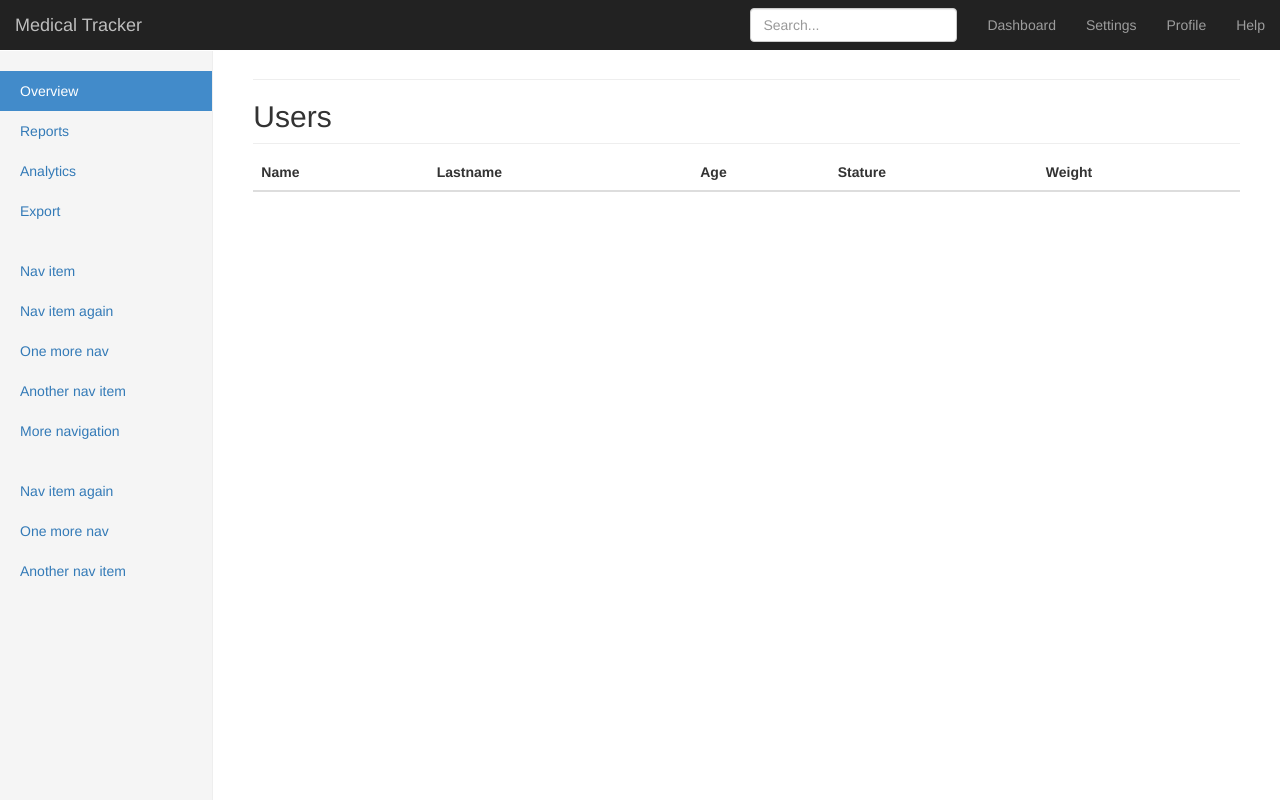
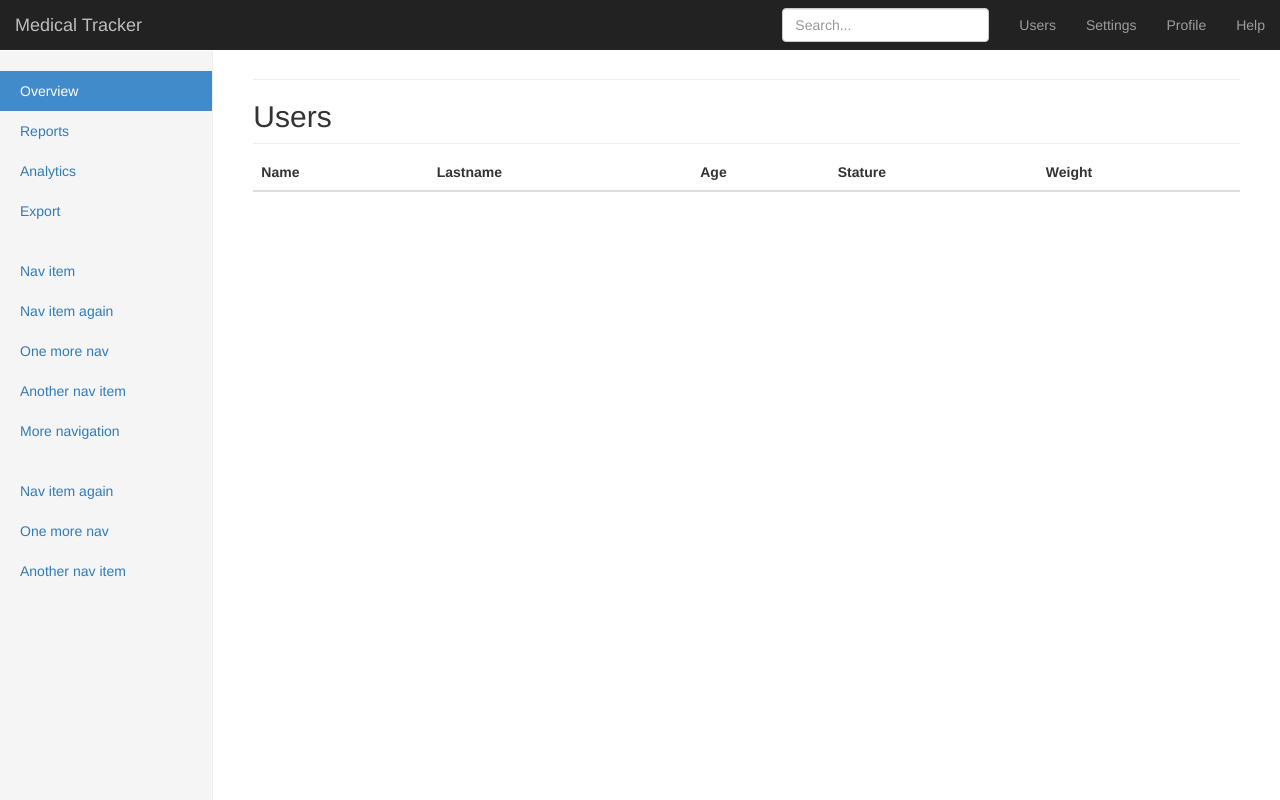
Before and after one commit to diangogav/MedicalTracker, a website: page MedicalTrackerWeb/public/index.html in a window 1280 px wide. Drawn offline with nearby package versions, Linux system fonts and the light colour scheme; no server answers.

Commit message:
Se agregó funcionalidad al botón Users de la barra de navegación superior para volver a la pantalla inicial con la lista de usuarios

```diff
--- a/MedicalTrackerWeb/public/index.html
+++ b/MedicalTrackerWeb/public/index.html
@@ -56,7 +56,7 @@
         </div>
         <div id="navbar" class="navbar-collapse collapse">
           <ul class="nav navbar-nav navbar-right">
-            <li><a href="#">Dashboard</a></li>
+            <li><a href="index.html">Users</a></li>
             <li><a href="#">Settings</a></li>
             <li><a href="#">Profile</a></li>
             <li><a href="#">Help</a></li>
@@ -135,6 +135,7 @@
     <!-- My Javascript -->
     <script src="https://www.gstatic.com/firebasejs/4.12.1/firebase.js"></script>
 
+    <script src="assets/js/firebase-actions.js"></script>
     <script src="assets/js/index.js"></script>
     <script src="assets/js/chart.js"></script>
 
```
